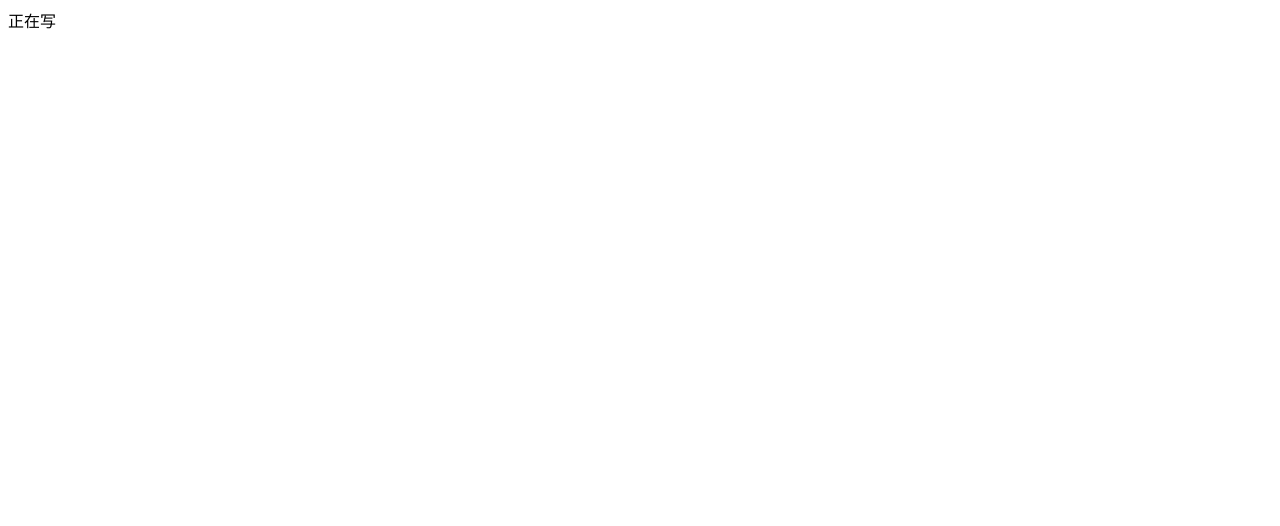
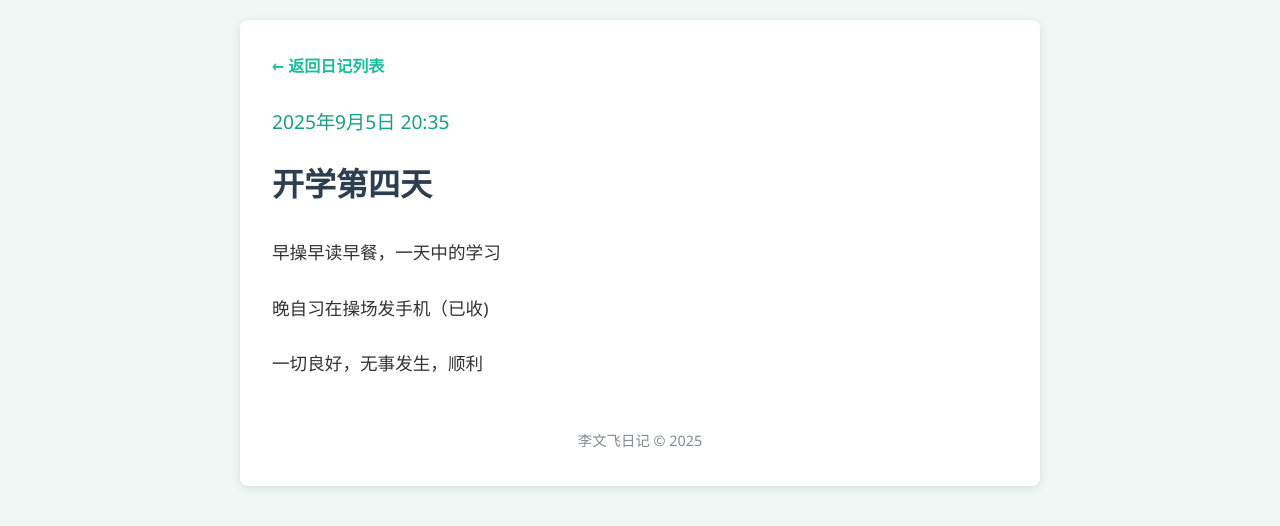
Before and after one commit to wentianplay/sb.github.io, a plain HTML site: page s/20250905.html in a window 1280 px wide. Drawn offline with Linux system fonts and the light colour scheme.

Commit message:
更新 20250905.html

```diff
--- a/s/20250905.html
+++ b/s/20250905.html
@@ -1 +1,33 @@
-正在写
+<!DOCTYPE html>
+<html lang="zh-CN">
+<head>
+    <meta charset="UTF-8">
+    <meta name="viewport" content="width=device-width, initial-scale=1.0">
+    <title>2025年9月5日日记-李文飞｜文天玩WenTianPlay创始人日记</title>
+    <style>
+        * { margin: 0; padding: 0; box-sizing: border-box; font-family: 'Segoe UI', Tahoma, Geneva, Verdana, sans-serif; }
+        body { background-color: #f0f8f5; color: #333; line-height: 1.8; padding: 20px; }
+        .container { max-width: 800px; margin: 0 auto; background-color: white; padding: 2rem; border-radius: 8px; box-shadow: 0 2px 10px rgba(0,0,0,0.1); }
+        .back-link { display: inline-block; margin-bottom: 1.5rem; color: #1abc9c; text-decoration: none; font-weight: bold; }
+        .back-link:hover { text-decoration: underline; }
+        .diary-date { color: #16a085; font-size: 1.2rem; margin-bottom: 1rem; }
+        .diary-title { font-size: 2rem; margin-bottom: 1.5rem; color: #2c3e50; }
+        .diary-content { font-size: 1.1rem; color: #333; }
+        .diary-content p { margin-bottom: 1.5rem; }
+        footer { text-align: center; margin-top: 3rem; color: #7f8c8d; font-size: 0.9rem; }
+    </style>
+</head>
+<body>
+    <div class="container">
+        <a href="../index.html" class="back-link">← 返回日记列表</a>
+        <div class="diary-date">2025年9月5日 20:35</div>
+        <h1 class="diary-title">开学第四天</h1>
+        <div class="diary-content">
+            <p>早操早读早餐，一天中的学习</p>
+            <p>晚自习在操场发手机（已收)</p>
+            <p>一切良好，无事发生，顺利</p>
+        </div>
+        <footer>李文飞日记 &copy; 2025</footer>
+    </div>
+</body>
+</html>
```
